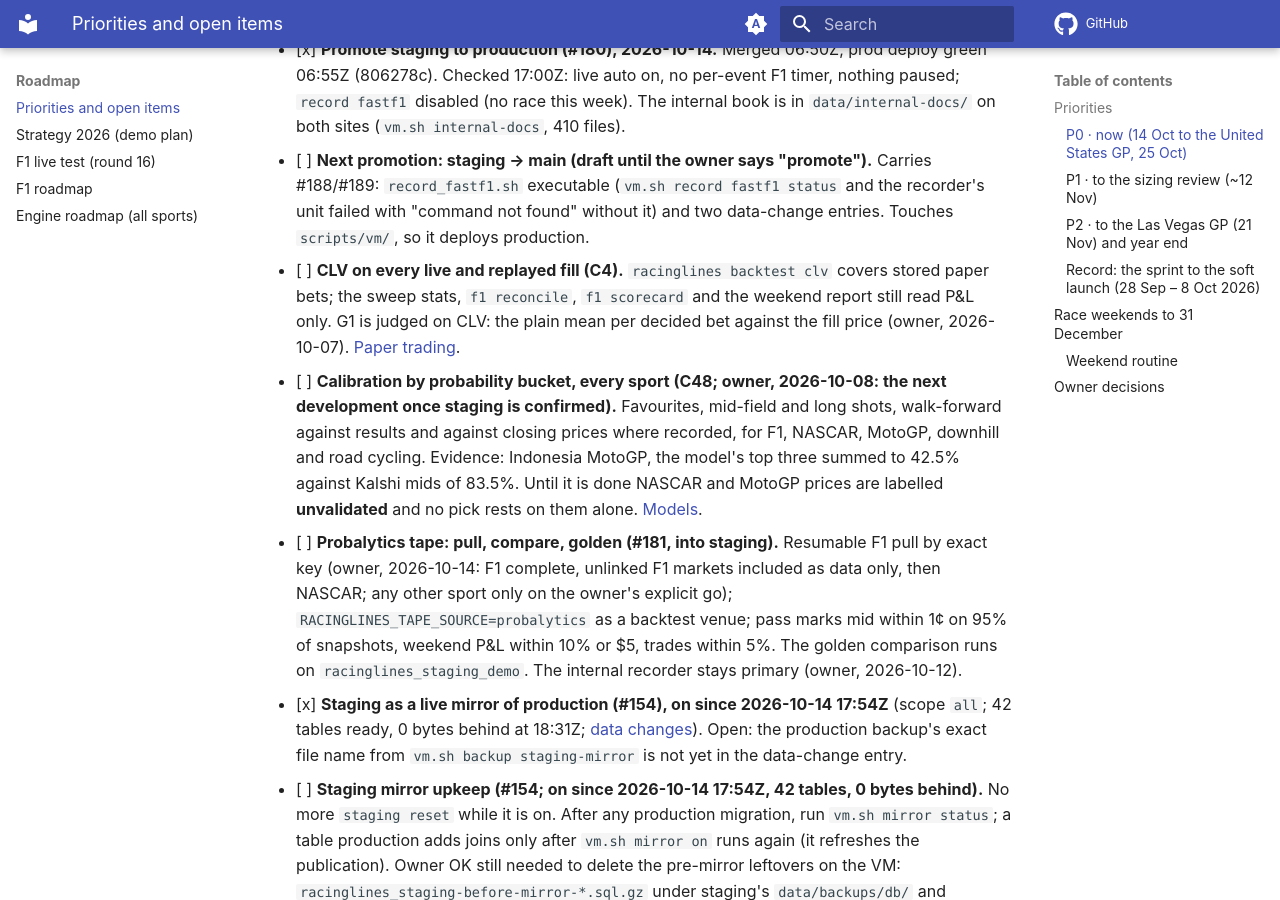
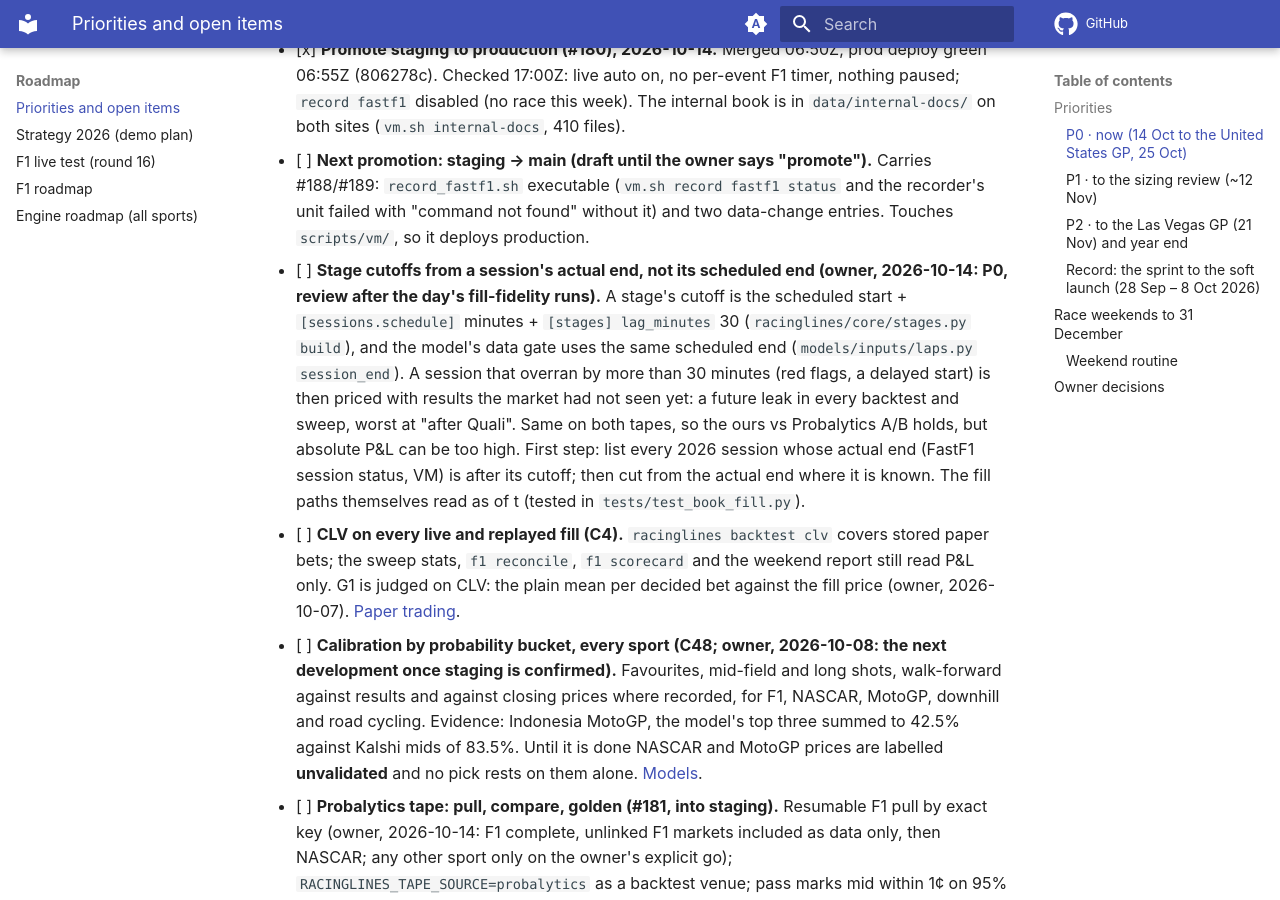
Before and after one commit to lalligagger/racinglines-public, an MkDocs documentation site: the page built from docs/todo.md, in a window 1280 px wide and 900 px high, scrolled down 1595 px. Built offline with MkDocs 1.6.1 and Material for MkDocs 9.7.7, drawn with Linux system fonts in a browser that asks for light colours; comment, search, counter and statistics services are not loaded.

Commit message:
[models] Golden Kalshi spread queue on our tape, an as-of test for book fills, P0 for session overruns (#208)
* [models] Golden Kalshi queue on our tape with max_spread 0.10, the our-tape side of the spread A/B.

Co-Authored-By: Claude Opus 5.5 (1M context) <noreply@anthropic.com>
Claude-Session: https://claude.ai/code/session_012QcmyXYC5xjhKZFEpRsUS6

* [models] Test: touch quotes and book walks on Probalytics' tape read the book as of the stage, never a later snapshot.

Co-Authored-By: Claude Opus 5.5 (1M context) <noreply@anthropic.com>
Claude-Session: https://claude.ai/code/session_012QcmyXYC5xjhKZFEpRsUS6

* [models] Move the as-of test for touch and book fills to test_book_fill.py (keeps clear of #206's edit to test_probalytics.py).

Co-Authored-By: Claude Opus 5.5 (1M context) <noreply@anthropic.com>
Claude-Session: https://claude.ai/code/session_012QcmyXYC5xjhKZFEpRsUS6

* [docs] P0: stage cutoffs from a session's actual end (scheduled end + 30 min leaks results when a session overruns).

Co-Authored-By: Claude Opus 5.5 (1M context) <noreply@anthropic.com>
Claude-Session: https://claude.ai/code/session_012QcmyXYC5xjhKZFEpRsUS6

---------

Co-authored-by: Claude <noreply@anthropic.com>

```diff
--- a/docs/todo.md
+++ b/docs/todo.md
@@ -52,6 +52,14 @@ the next staging → main promotion (a draft until the owner says "promote"; the
 - [ ] **Next promotion: staging → main (draft until the owner says "promote").** Carries #188/#189:
       `record_fastf1.sh` executable (`vm.sh record fastf1 status` and the recorder's unit failed with "command not
       found" without it) and two data-change entries. Touches `scripts/vm/`, so it deploys production.
+- [ ] **Stage cutoffs from a session's actual end, not its scheduled end (owner, 2026-10-14: P0, review after the
+      day's fill-fidelity runs).** A stage's cutoff is the scheduled start + `[sessions.schedule]` minutes +
+      `[stages] lag_minutes` 30 (`racinglines/core/stages.py` `build`), and the model's data gate uses the same scheduled
+      end (`models/inputs/laps.py` `session_end`). A session that overran by more than 30 minutes (red flags, a delayed
+      start) is then priced with results the market had not seen yet: a future leak in every backtest and sweep, worst
+      at "after Quali". Same on both tapes, so the ours vs Probalytics A/B holds, but absolute P&L can be too high. First
+      step: list every 2026 session whose actual end (FastF1 session status, VM) is after its cutoff; then cut from the
+      actual end where it is known. The fill paths themselves read as of t (tested in `tests/test_book_fill.py`).
 - [ ] **CLV on every live and replayed fill (C4).** `racinglines backtest clv` covers stored paper bets; the sweep
       stats, `f1 reconcile`, `f1 scorecard` and the weekend report still read P&L only. G1 is judged on CLV: the plain
       mean per decided bet against the fill price (owner, 2026-10-07). [Paper trading](#paper-trading).
```
Also changed, not shown: 2 other files.
